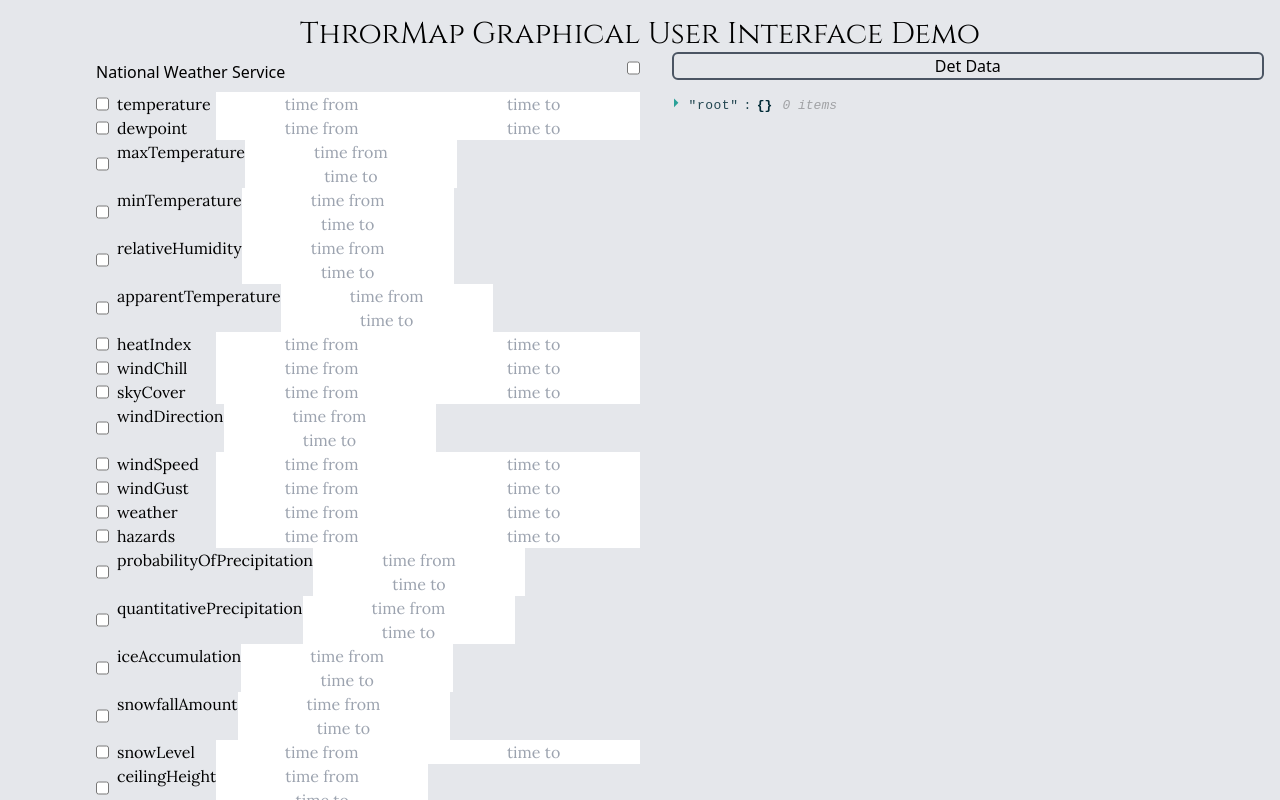
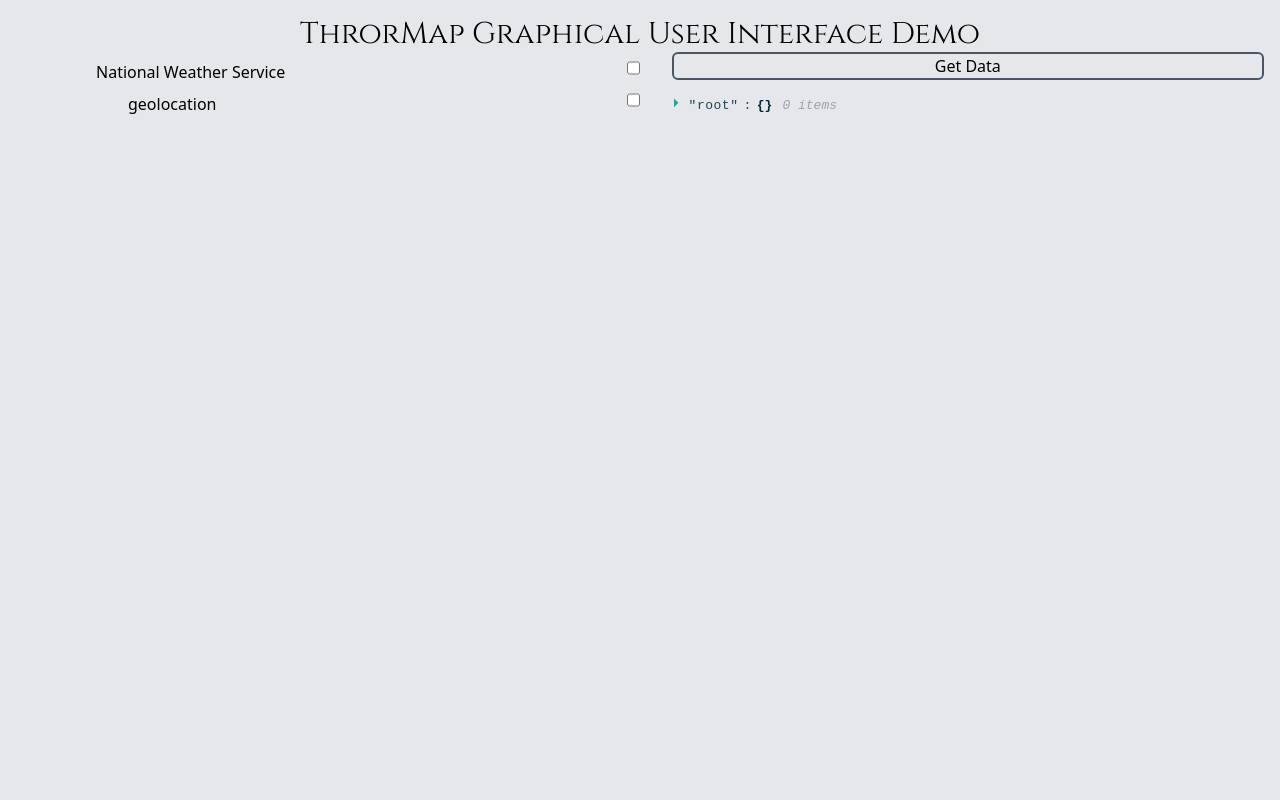
Before and after one commit to CygnusBorjigin/pocketlake_UI, a React (Create React App) app: page /demo in a window 1280 px wide. Both pictures are taken after a click on the element "National Weather Service". Shown: the top 800 px of the page. Built offline with nearby package versions, Linux system fonts and the light colour scheme.

Commit message:
fixed display bug

```diff
--- a/src/components/AttributeSelector.jsx
+++ b/src/components/AttributeSelector.jsx
@@ -1,10 +1,15 @@
 import {useState} from "react";
 import { v4 as uuidv4 } from 'uuid';
 
+// TODO:
+//  * Change the format to NationalWeatherService -> geoLocation -> attributes
+//  * Change the query format to NationalWeatherService -> geoLocation -> attributes
+//  * Add automatic refresh to the query display
 
 const AttributeSelector = (props) => {
     const availableAttribute = ['temperature', 'dewpoint', 'maxTemperature', 'minTemperature', 'relativeHumidity', 'apparentTemperature', 'heatIndex', 'windChill', 'skyCover', 'windDirection', 'windSpeed', 'windGust', 'weather', 'hazards', 'probabilityOfPrecipitation', 'quantitativePrecipitation', 'iceAccumulation', 'snowfallAmount', 'snowLevel', 'ceilingHeight', 'visibility', 'transportWindSpeed', 'transportWindDirection', 'mixingHeight', 'hainesIndex', 'lightningActivityLevel', 'twentyFootWindSpeed', 'twentyFootWindDirection', 'waveHeight', 'wavePeriod', 'waveDirection', 'primarySwellHeight', 'primarySwellDirection', 'secondarySwellHeight', 'secondarySwellDirection', 'wavePeriod2', 'windWaveHeight', 'dispersionIndex', 'pressure', 'probabilityOfTropicalStormWinds', 'probabilityOfHurricaneWinds', 'potentialOf15mphWinds', 'potentialOf25mphWinds', 'potentialOf35mphWinds', 'potentialOf45mphWinds', 'potentialOf20mphWindGusts', 'potentialOf30mphWindGusts', 'potentialOf40mphWindGusts', 'potentialOf50mphWindGusts', 'potentialOf60mphWindGusts', 'grasslandFireDangerIndex', 'probabilityOfThunder', 'davisStabilityIndex', 'atmosphericDispersionIndex', 'lowVisibilityOccurrenceRiskIndex', 'stability', 'redFlagThreatIndex'];
     const [displayAttribute, setDisplayAttribute] = useState(false);
+    const [displayGeoLocation, setDisplayGeolocation] = useState(false);
     const [query, setQuery] = useState({});
 
     const checkNationalWeatherService = () => {
@@ -12,6 +17,10 @@ const AttributeSelector = (props) => {
         const newQuery = Object.keys(query).includes("nationalWeatherService") ? {} : {"nationalWeatherService": {}};
         setQuery(newQuery);
         props.updateQuery(newQuery);
+    };
+
+    const checkGeolocation = () => {
+
     };
 
     const handelCheckAttribute = (checkedAttribute) => {
@@ -32,10 +41,14 @@ const AttributeSelector = (props) => {
     return(
     <div className={"bg-gray-200 w-1/2 mx-4"}>
         <div className={"w-full flex justify-between"}>
-            <h1 className={"ml-20 mt-2 cursor-pointer"} onClick={() => setDisplayAttribute(prev => !prev)}>National Weather Service</h1>
+            <h1 className={"ml-20 mt-2 cursor-pointer"} onClick={() => setDisplayGeolocation(prev => !prev)}>National Weather Service</h1>
             <input type={"checkbox"} onChange={checkNationalWeatherService}></input>
         </div>
-        {displayAttribute ? <ul className={"ml-20 mt-2 font-lora"}>
+        {displayGeoLocation ? <div className={"w-full flex justify-between"}>
+            <h1 className={"ml-28 mt-2 cursor-pointer"} onClick={() => setDisplayAttribute(prev => !prev)}>geolocation</h1>
+            <input type={"checkbox"} onChange={checkGeolocation}></input>
+        </div> : null}
+        {displayAttribute ? <ul className={"ml-40 mt-2 font-lora"}>
             {availableAttribute.map(each_attribute => {
                 return(
                     <li className={"flex justify-between"} key={uuidv4()}>
--- a/src/components/GuiSample.jsx
+++ b/src/components/GuiSample.jsx
@@ -15,7 +15,7 @@ const GuiSample = () => {
             <div className={"border-t-3 bottom-black w-screen flex"}>
                 <AttributeSelector updateQuery={setQuery}/>
                 <div className={"w-1/2 px-4"}>
-                    <button className={"w-full border-2 border-gray-600 rounded-md mb-4 hover:bg-gray-600 hover:text-amber-50"} onClick={handelGetData}>Det Data</button>
+                    <button className={"w-full border-2 border-gray-600 rounded-md mb-4 hover:bg-gray-600 hover:text-amber-50"} onClick={handelGetData}>Get Data</button>
                     <ReactJson src={query} />
                 </div>
             </div>
```
